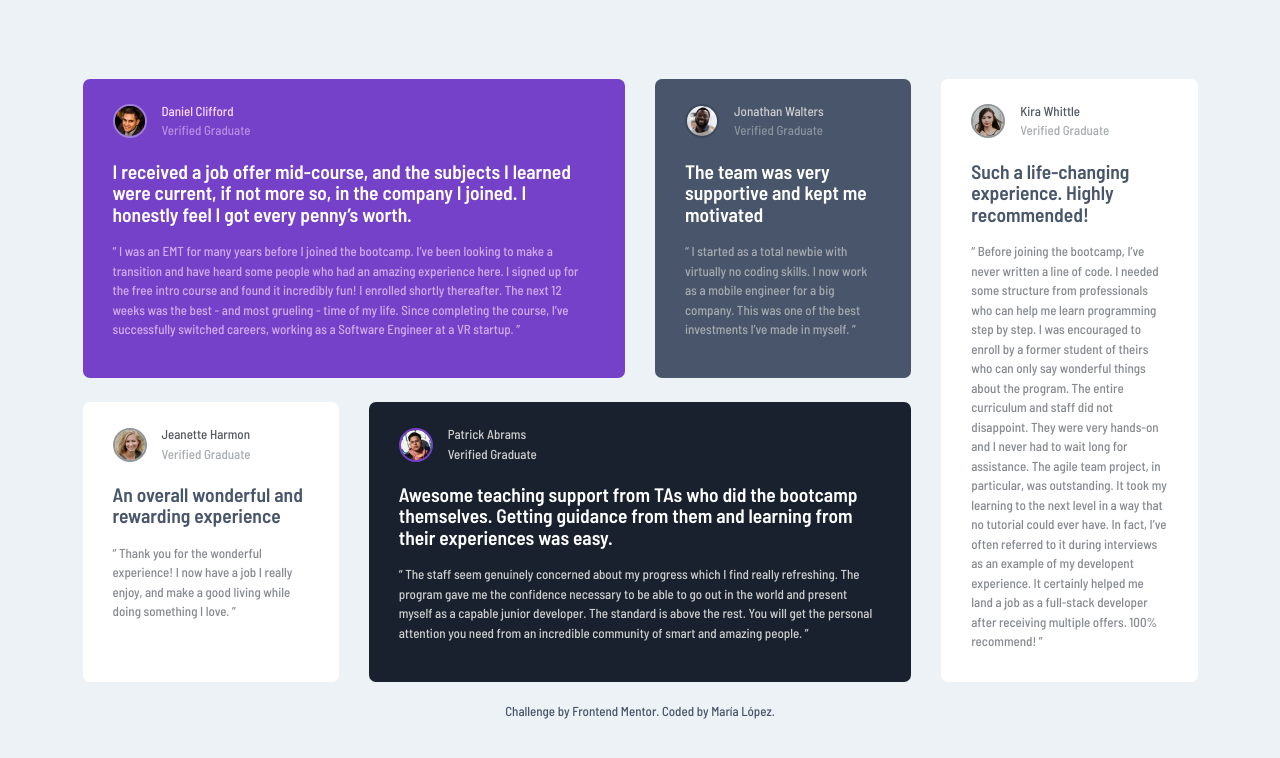
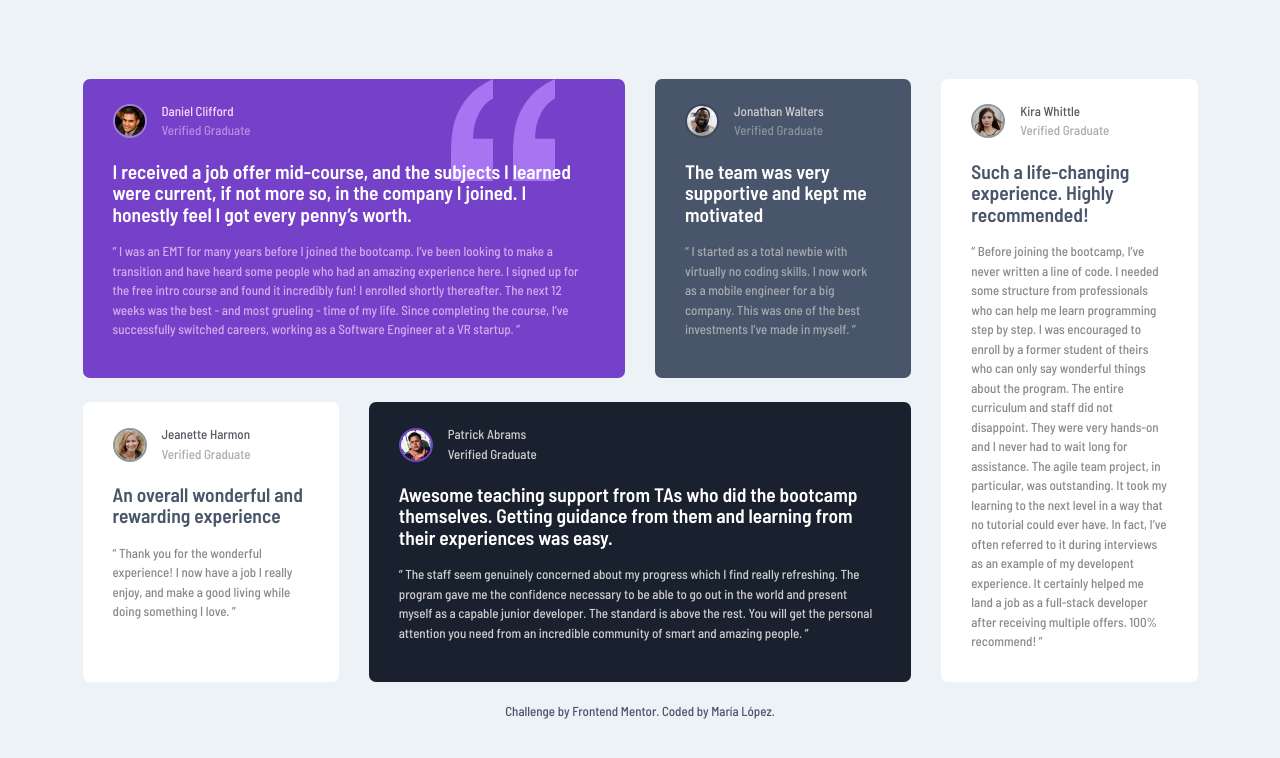
Before and after one commit to oppahero/testimonials-grid-section, a plain HTML site: page index.html in a window 1280 px wide. Drawn offline with Linux system fonts and the light colour scheme.

Commit message:
added: icon quote

```diff
--- a/index.html
+++ b/index.html
@@ -25,6 +25,9 @@
     <main>
       <section class="testimonial-grid">
         <article class="card card--purple testimonial-grid__first">
+          <div class="bg-container">
+            <svg width="104" height="102" xmlns="http://www.w3.org/2000/svg"><path d="M104 102V59.727H84.114c0-5.871.689-11.182 2.068-15.933 1.379-4.75 3.42-9.287 6.125-13.61C95.01 25.86 98.909 22.257 104 19.375V0c-9.758 4.27-17.712 9.874-23.864 16.813-6.151 6.939-10.712 14.545-13.681 22.818C63.485 47.904 62 59.941 62 75.74V102h42zm-62 0V59.727H22.114c0-5.871.689-11.182 2.068-15.933 1.379-4.75 3.42-9.287 6.125-13.61C33.01 25.86 36.909 22.257 42 19.375V0c-9.652 4.27-17.58 9.874-23.784 16.813C12.01 23.752 7.424 31.358 4.455 39.631 1.485 47.904 0 59.941 0 75.74V102h42z" fill="#A775F1" fill-rule="nonzero"/></svg>
+          </div>
           <div class="card__user">
             <img
               width="34"
--- a/styles/index.css
+++ b/styles/index.css
@@ -46,7 +46,12 @@ img {
   border-radius: 50%;
 }
 
-
+.bg-container {
+  position: absolute;
+  top: 0;
+  right: 0;
+  margin-right: 24px;
+}
 
 .attribution {
   color: var(--very-dark-grayish-blue);
@@ -95,6 +100,8 @@ img {
 .card--grey .card__title,
 .card--blue .card__title {
   color: var(--White);
+  position: relative;
+  z-index: 1;
 }
 
 .card--purple .card__user__photo {
@@ -158,6 +165,10 @@ img {
 }
 
 @media only screen and (min-width: 758px) {
+  .bg-container {
+    margin-right: 30px;
+  }
+
   .testimonial-grid {
     grid-template-columns: repeat(4, 1fr);
   }
@@ -189,6 +200,10 @@ img {
 }
 
 @media only screen and (min-width: 1000px) {
+  .bg-container {
+    margin-right: 70px;
+  }
+
   .testimonial-grid {
     grid-template-columns: repeat(4, 1fr);
   }
```
